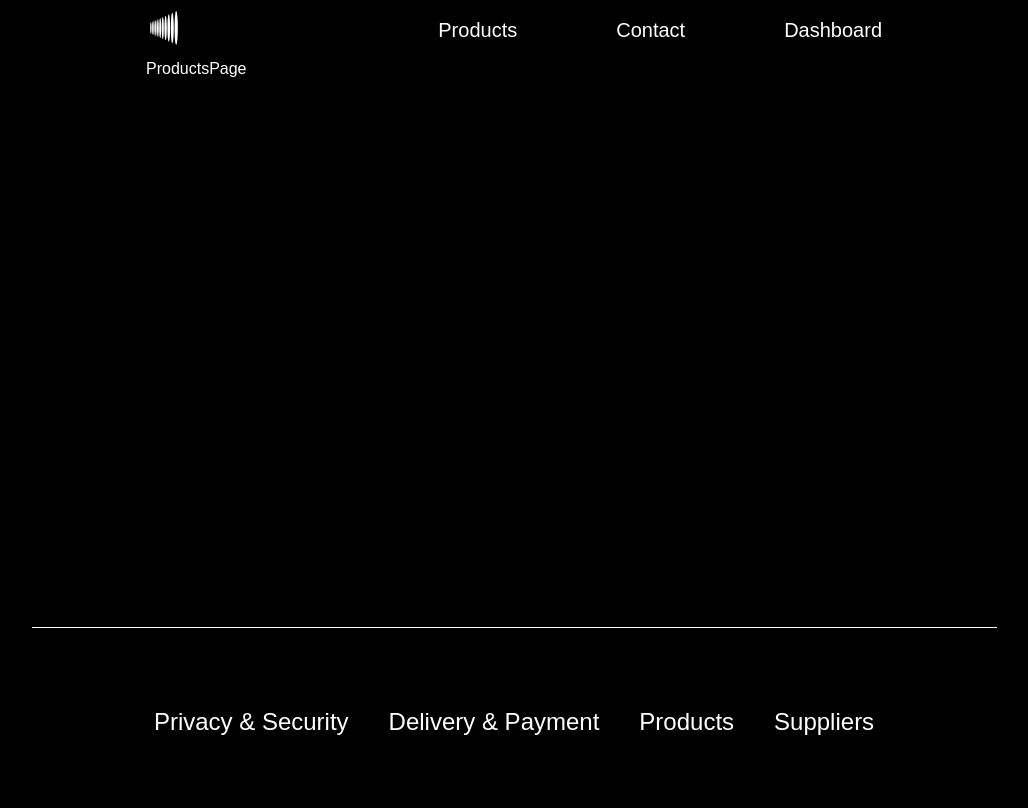
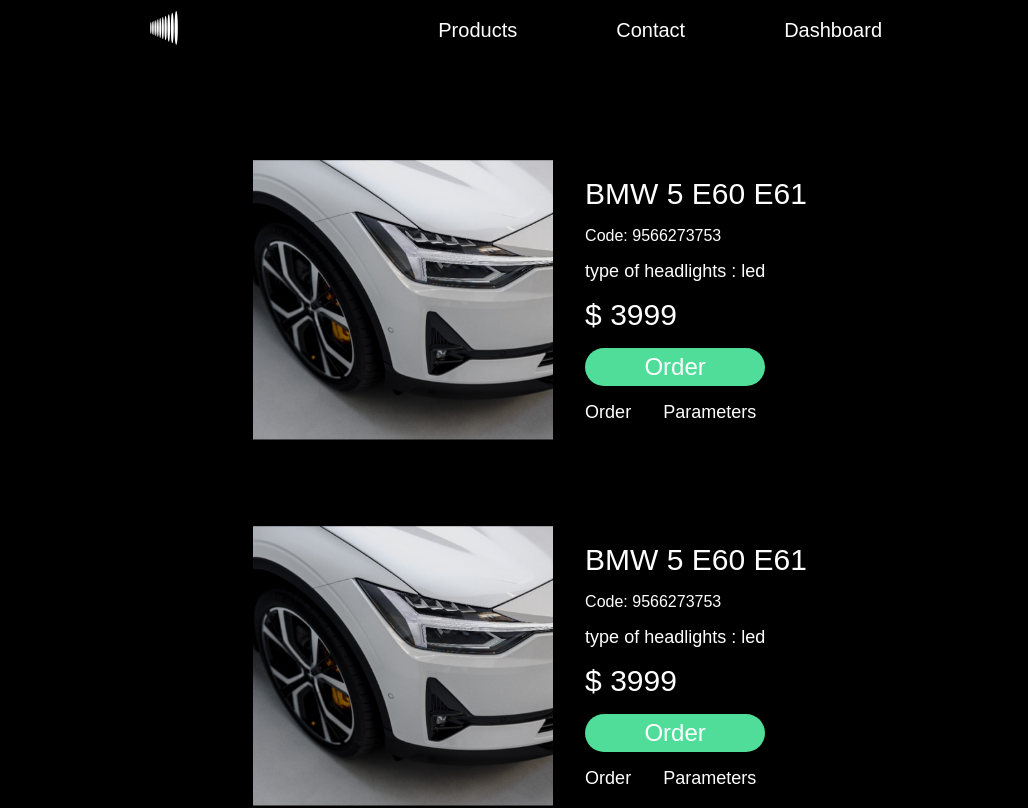
Before and after one commit to AutoOpty/auto-opty, a Next.js app: page /products in a window 1280 px wide. Shown: the top 808 px of the page, without its empty margins (126-1154 px from the left). Built offline with nearby package versions, Linux system fonts and the light colour scheme; no server answers; a web font is replaced by a local one.

Commit message:
add car model card

```diff
--- a/src/app/(pages)/products/page.jsx
+++ b/src/app/(pages)/products/page.jsx
@@ -1,12 +1,62 @@
-import React from "react";
+import Image from 'next/image';
+import React from 'react';
+import styles from './page.module.scss';
+
+const data = [
+  {
+    id: 1,
+    img: '/car.png',
+    title: 'BMW 5 E60 E61',
+    code: '9566273753',
+    type: 'Led',
+    price: '$ 3999',
+  },
+  {
+    id: 2,
+    img: '/car.png',
+    title: 'BMW 5 E60 E61',
+    code: '9566273753',
+    type: 'Led',
+    price: '$ 3999',
+  },
+];
 
 const ProductsPage = () => {
-
-
   return (
-    <div>
-      ProductsPage
-    </div>
+    <section className={styles.card}>
+      <ul className={styles.cardList}>
+        {data.map((item) => (
+          <li key={item.id} className={styles.cardItem}>
+            <div className={styles.imgCard}>
+              <Image
+                className={styles.img}
+                src={item.img}
+                alt="car model"
+                fill={true}
+              />
+            </div>
+            <div className={styles.cardContent}>
+              <h2 className={styles.title}>{item.title}</h2>
+              <p className={styles.code}>Code: {item.code}</p>
+              <p className={styles.type}>TYPE OF HEADLIGHTS : {item.type}</p>
+              <span className={styles.price}>{item.price}</span>
+              <button type="button" className={styles.btnOrder}>
+                Order
+              </button>
+              <div className={styles.cardParams}>
+                <button
+                  className={styles.params + ' ' + styles.paramsBtn}
+                  type="button"
+                >
+                  Order
+                </button>
+                <p className={styles.params}>Parameters</p>
+              </div>
+            </div>
+          </li>
+        ))}
+      </ul>
+    </section>
   );
 };
 
--- /dev/null
+++ b/src/app/(pages)/products/page.module.scss
@@ -0,0 +1,176 @@
+.card {
+  padding-top: 100px;
+}
+.cardList {
+  display: flex;
+  align-items: center;
+  justify-content: center;
+  flex-direction: column;
+  row-gap: 52px;
+  margin-bottom: 52px;
+  @media screen and (min-width: 768px) {
+    row-gap: 86px;
+    margin-bottom: 86px;
+  }
+  @media screen and (min-width: 1440px) {
+    row-gap: 142px;
+    margin-bottom: 142px;
+  }
+}
+
+.cardItem {
+  display: flex;
+  align-items: center;
+  row-gap: 24px;
+  flex-direction: column;
+  @media screen and (min-width: 768px) {
+    flex-direction: row;
+    column-gap: 32px;
+  }
+  @media screen and (min-width: 1440px) {
+    column-gap: 42px;
+  }
+}
+
+.imgCard {
+  width: 230px;
+  height: 200px;
+  position: relative;
+  @media screen and (min-width: 768px) {
+    width: 300px;
+    height: 280px;
+  }
+  @media screen and (min-width: 1440px) {
+    width: 480px;
+    height: 430px;
+  }
+}
+
+.img {
+  object-fit: cover;
+}
+
+.cardContent {
+  width: 100%;
+  display: flex;
+  flex-direction: column;
+  row-gap: 8px;
+  @media screen and (min-width: 768px) {
+    width: max-content;
+    row-gap: 16px;
+  }
+  @media screen and (min-width: 1440px) {
+    row-gap: 32px;
+  }
+}
+
+.title {
+  color: var(--main-color);
+  font-size: 20px;
+  font-weight: 300;
+  @media screen and (min-width: 768px) {
+    font-size: 30px;
+  }
+  @media screen and (min-width: 1440px) {
+    font-size: 40px;
+  }
+}
+
+.code {
+  color: var(--main-color);
+  font-size: 12px;
+  font-weight: 200;
+  @media screen and (min-width: 768px) {
+    font-size: 16px;
+  }
+  @media screen and (min-width: 1440px) {
+    font-size: 20px;
+  }
+}
+
+.type {
+  color: var(--main-color);
+  font-size: 14px;
+  font-weight: 300;
+  text-transform: lowercase;
+  @media screen and (min-width: 768px) {
+    font-size: 18px;
+  }
+  @media screen and (min-width: 1440px) {
+    font-size: 24px;
+  }
+}
+
+.price {
+  color: var(--main-color);
+  font-size: 20px;
+  font-weight: 200;
+  @media screen and (min-width: 768px) {
+    font-size: 30px;
+  }
+  @media screen and (min-width: 1440px) {
+    font-size: 40px;
+  }
+}
+
+.btnOrder {
+  width: 134px;
+  font-family: inherit;
+  font-size: 16px;
+  font-weight: 300;
+  border-radius: 24px;
+  background-color: #4fdd99;
+  color: var(--main-color);
+  padding: 4px 0px;
+  border: 1px solid transparent;
+  cursor: pointer;
+  &:hover {
+    background-color: transparent;
+    border: 1px solid #4fdd99;
+    color: #4fdd99;
+  }
+  @media screen and (min-width: 768px) {
+    width: 180px;
+    font-size: 24px;
+  }
+  @media screen and (min-width: 1440px) {
+    width: 254px;
+    font-size: 32px;
+    padding: 8px 0px;
+  }
+}
+
+.cardParams {
+  display: flex;
+  align-items: center;
+  column-gap: 24px;
+  @media screen and (min-width: 768px) {
+    column-gap: 32px;
+  }
+  @media screen and (min-width: 1440px) {
+    column-gap: 48px;
+  }
+}
+
+.paramsBtn {
+  background-color: transparent;
+  border: none;
+}
+
+.params {
+  font-family: inherit;
+  font-size: 16px;
+  font-weight: 500;
+  color: var(--main-color);
+  cursor: pointer;
+  &:hover {
+    color: #efda1d;
+    text-decoration-line: underline;
+  }
+  @media screen and (min-width: 768px) {
+    font-size: 18px;
+  }
+  @media screen and (min-width: 1440px) {
+    font-size: 24px;
+  }
+}
--- a/src/app/page.module.scss
+++ b/src/app/page.module.scss
@@ -6,7 +6,7 @@
 }
 
 .text {
-  color: #fff;
+  color: var(--main-color);
   text-align: center;
   font-size: 14px;
   font-style: normal;
--- a/src/sections/hero/hero.module.scss
+++ b/src/sections/hero/hero.module.scss
@@ -40,9 +40,9 @@
   height: 33px;
   background-color: transparent;
   outline: none;
-  color: #fff;
+  color: var(--main-color);
   border-radius: 1px;
-  border: 1px solid #fff;
+  border: 1px solid var(--main-color);
   padding: 8px 8px 8px 55px;
 
   font-size: 12px;
@@ -80,7 +80,7 @@
 .icon {
   width: 16px;
   height: 16px;
-  stroke: #ffffff;
+  stroke: var(--main-color);
   @media screen and (min-width: 768px) {
     width: 24px;
     height: 24px;
--- a/src/sections/productSwiper/ProductSwiper.jsx
+++ b/src/sections/productSwiper/ProductSwiper.jsx
@@ -19,7 +19,7 @@
   const item = items?.map((item, index) => (
     <SwiperSlide key={index}>
       <Link href={`/${item.carBrand}`} className={styles.swiperProduct}>
-        <svg className={styles.icon}>
+        <svg className={`${styles.icon} ${styles[item.carBrand]}`}>
           <use href={`symbol-defs.svg#${[item.carBrand]}`} />
         </svg>
       </Link>
```
Also changed, not shown: src/sections/contacts/Contacts.jsx (+11 -1 lines), src/sections/contacts/contacts.module.scss (+10 -0 lines), src/sections/productSwiper/productSwiper.module.scss (+6 -1 lines), public/car.png (added), public/symbol-defs.svg.
